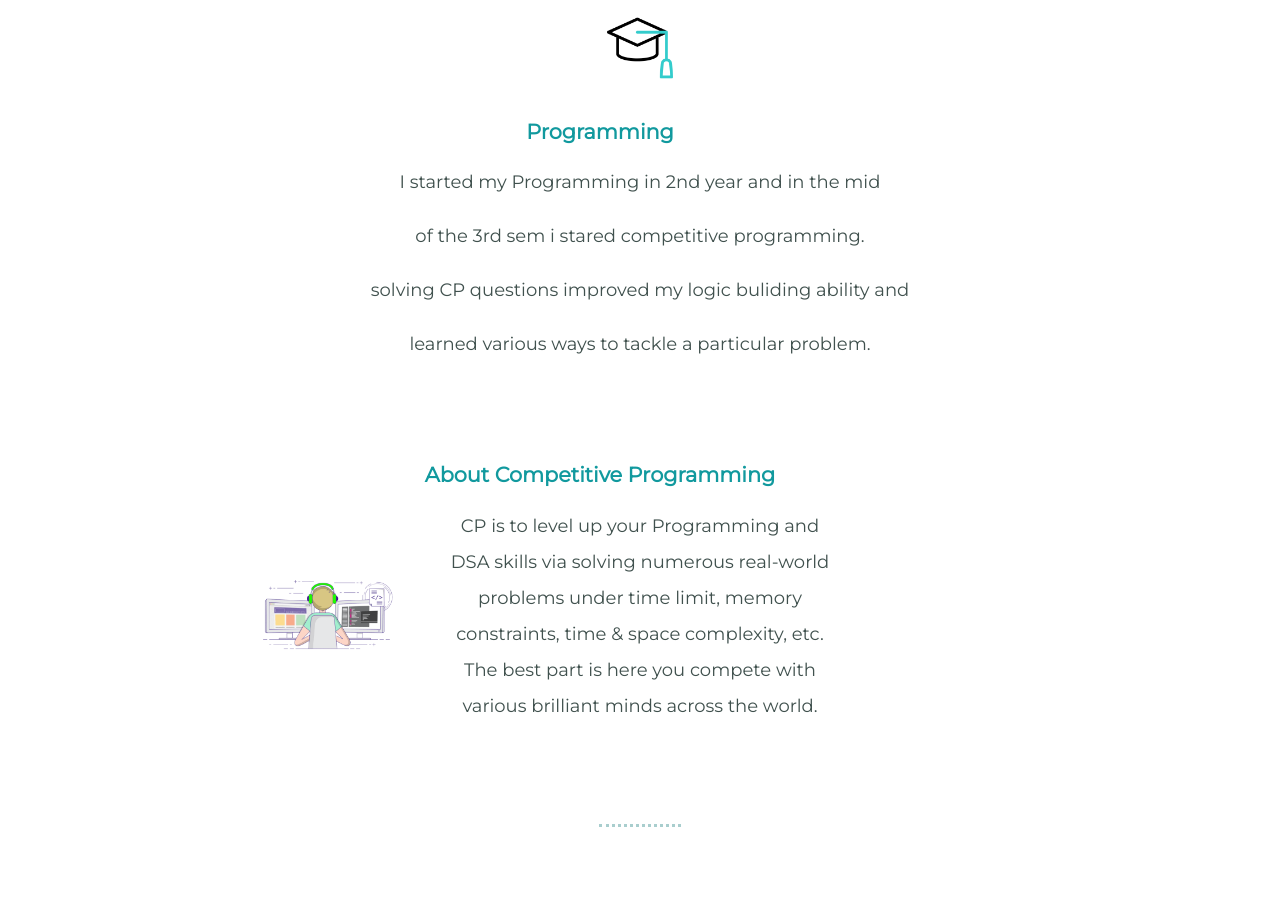
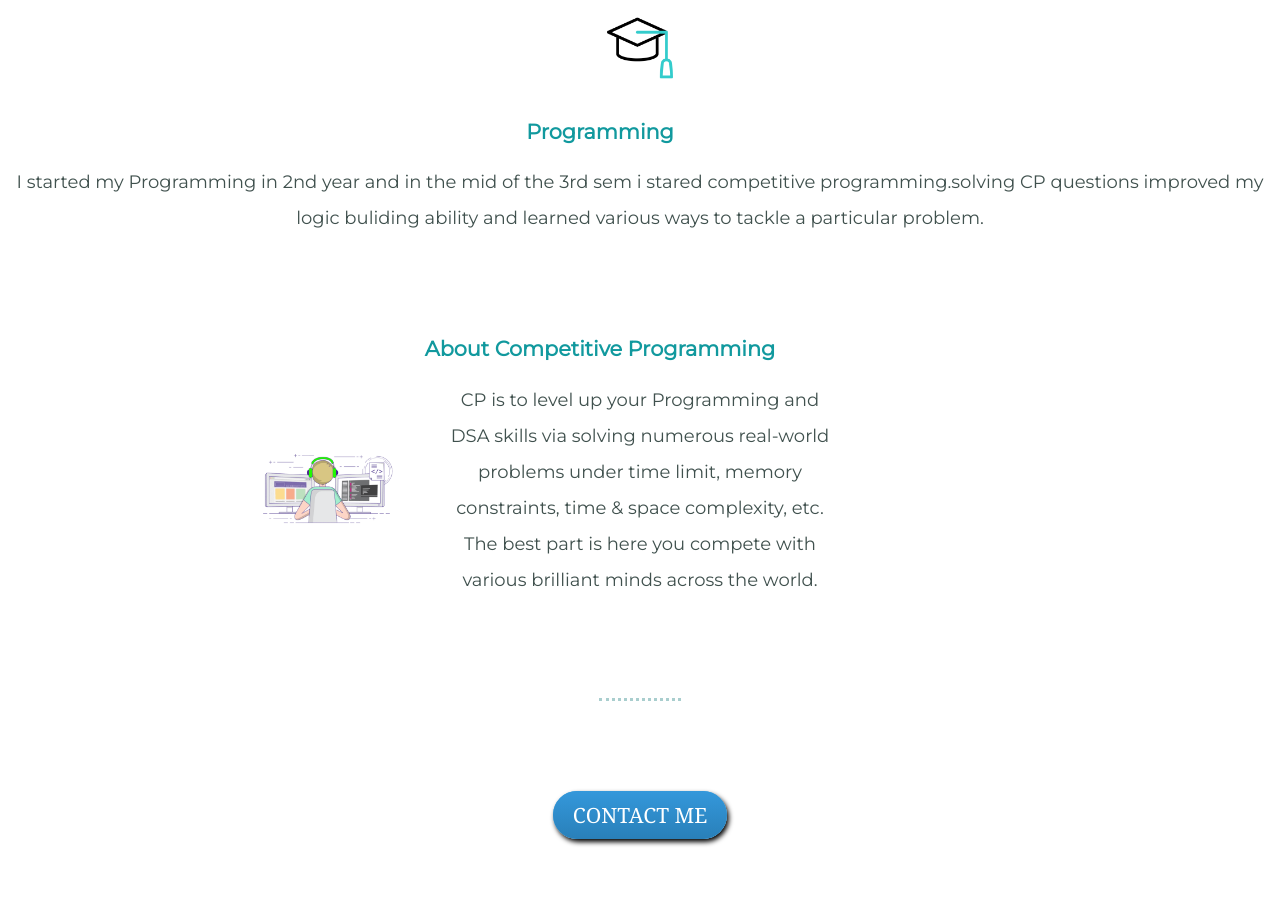
Before and after one commit to yash-1155/yash, a plain HTML site: page index.html in a window 1280 px wide. Shown: the part 1463-2377 px from the top of the page. Drawn offline with Linux system fonts and the light colour scheme.

Commit message:
Update index.html

```diff
--- a/index.html
+++ b/index.html
@@ -33,10 +33,7 @@
             <img class="gif1" src="mortarboard.gif" alt="photo" width="10">
 
             <h3>Programming</h3>
-            <p>I started my Programming in 2nd year and in the mid</p>
-            <p>of the 3rd sem i stared competitive programming.</p>
-            <p>solving CP questions improved my logic buliding ability and </p>
-            <p>learned various ways to tackle a particular problem.</p>
+            <p>I started my Programming in 2nd year and in the mid of the 3rd sem i stared competitive programming.solving CP questions improved my logic buliding ability and learned various ways to tackle a particular problem.</p>
 
           <div class="skill-row">
             <h3>About Competitive Programming</h3>
```
